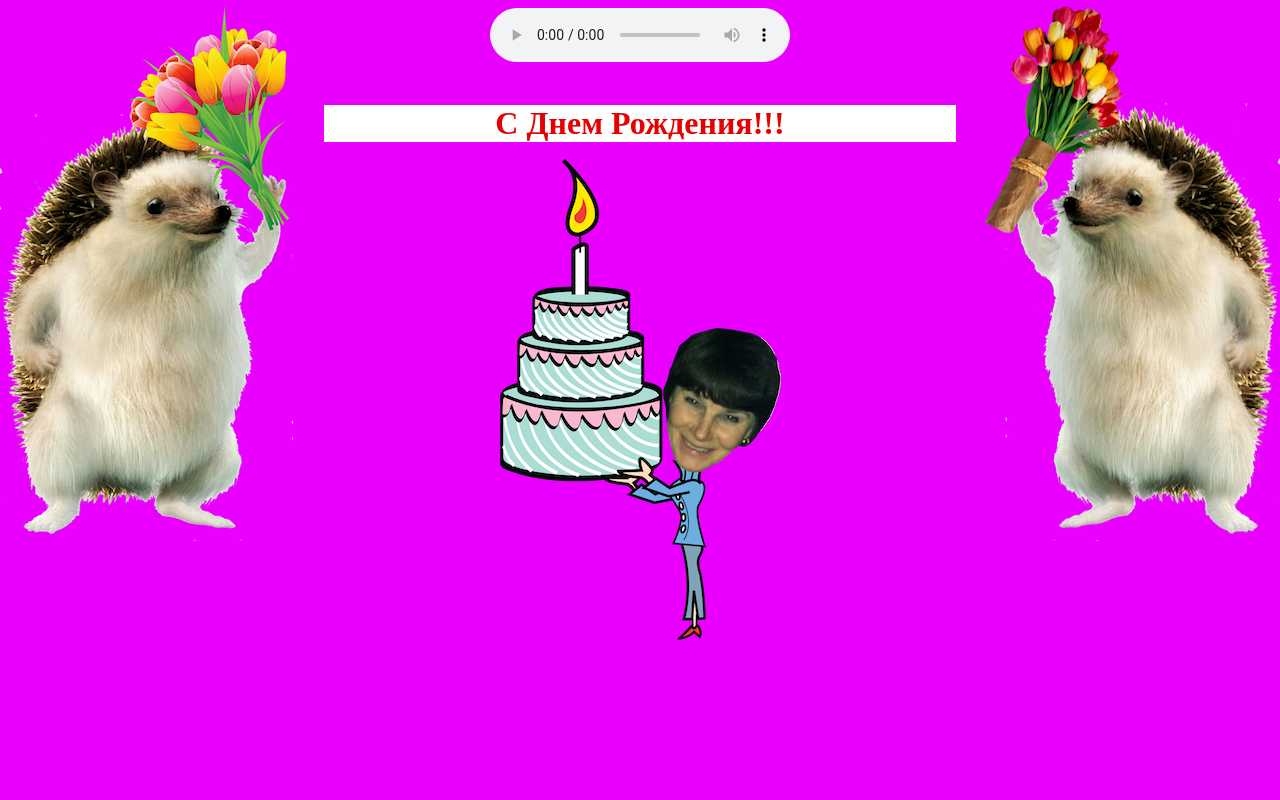
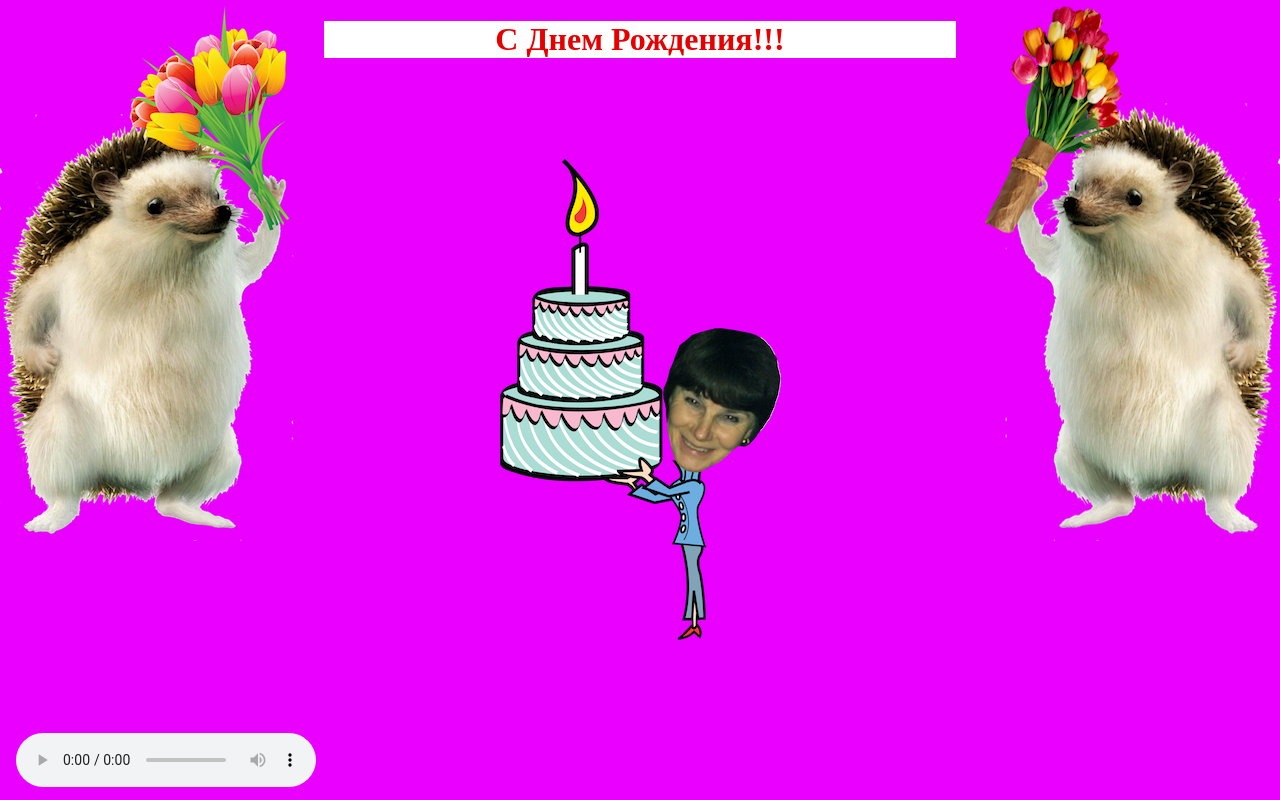
Before and after one commit to HappyB-day/HappyB-day.github.io, a plain HTML site: page index.html in a window 1280 px wide. Drawn offline with Linux system fonts and the light colour scheme.

Commit message:
Eheheeej

```diff
--- a/index.html
+++ b/index.html
@@ -29,20 +29,22 @@ body {
 }
 </style>
   <body onload="init();">
-     <center><audio id="audio" src="Music/Music.mp3" controls></audio></center>
-    <br/>
-
 <div class="block" style="color:rgb(231,0,0)">
   <h1>
     <center>С Днем Рождения!!!</center>
   </h1>
 </div>
+<br/>
+   <center style="position: absolute; bottom: 8px; left: 16px; font-size: 18px;">
+     <audio id="audio" src="Music/Music.mp3" controls></audio>
+   </center>
+<br/>
   <br/>
   <br/>
   <br/>
   <br/>
   <audio autoplay>
-  <source src="Music/Music.mp3" type="audio/mpeg">
+  <source src="Music/Music.mp3" type="audio/mpeg" >
 </audio>
   </body>
 </html>
```
